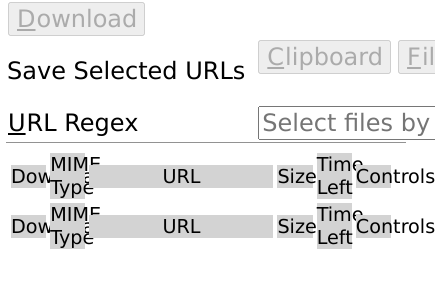
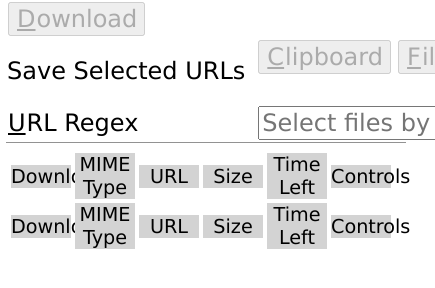
Before and after one commit to fluks/download-plenty, a browser extension: page download_popup/popup.html in a window 400 px wide. Shown: the whole page, 435 px wide, since content can reach past the window. Drawn offline with Linux system fonts and the light colour scheme; no server answers.

Commit message:
Undo 4ceb7f5
Fixed width columns cannot be resized without javascript. Move back to original default common widths.

```diff
--- a/download_popup/popup.css
+++ b/download_popup/popup.css
@@ -145,27 +145,3 @@ iframe {
 .pause {
   background-image: url('pause.svg');
 }
-
-#download-col {
-  width: auto;
-}
-
-#mime-col {
-  width: auto;
-}
-
-#url-col {
-  width: 50%;
-}
-
-#bytes-col {
-  width: 10%;
-}
-
-#time-left-col {
-  width: 10%;
-}
-
-#controls-col {
-  width: 10%;
-}
--- a/download_popup/popup.html
+++ b/download_popup/popup.html
@@ -55,14 +55,6 @@
     </div>
     <div id="table-div">
       <table>
-        <colgroup>
-          <col id="download-col">
-          <col id="mime-col">
-          <col id="url-col">
-          <col id="bytes-col">
-          <col id="time-left-col">
-          <col id="controls-col">
-        </colgroup>
         <thead>
           <tr>
             <th id="download-width"><button class="download-header" data-l10n-id="downloadHeader">Download</button></th>
```
